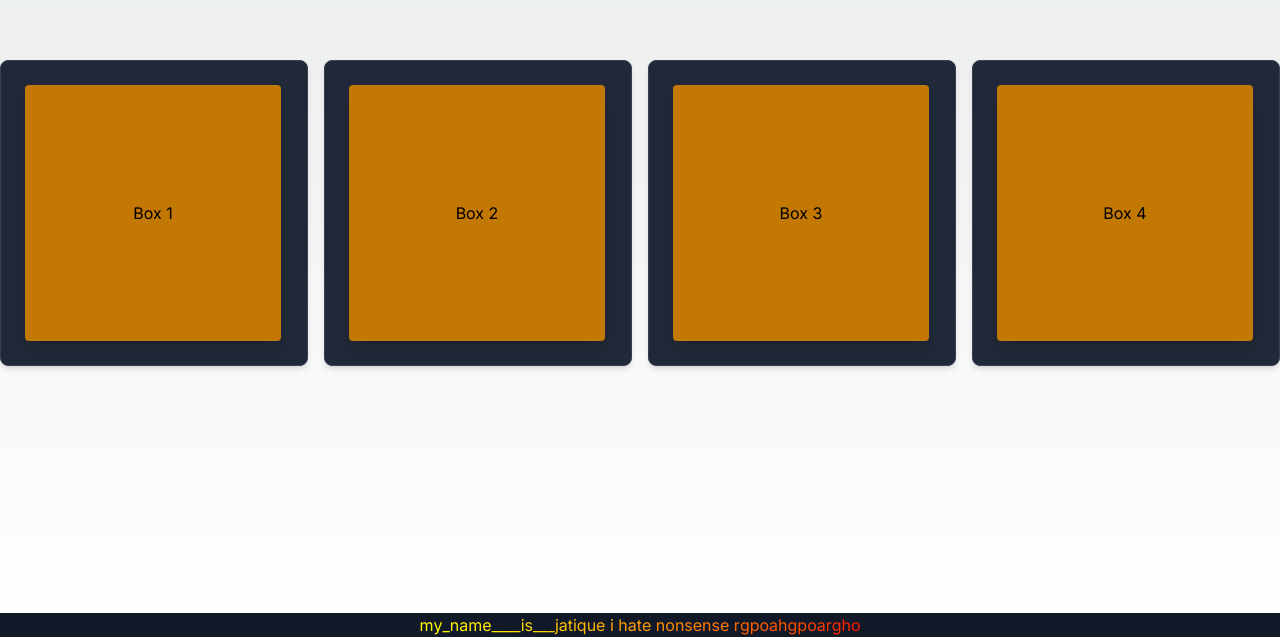
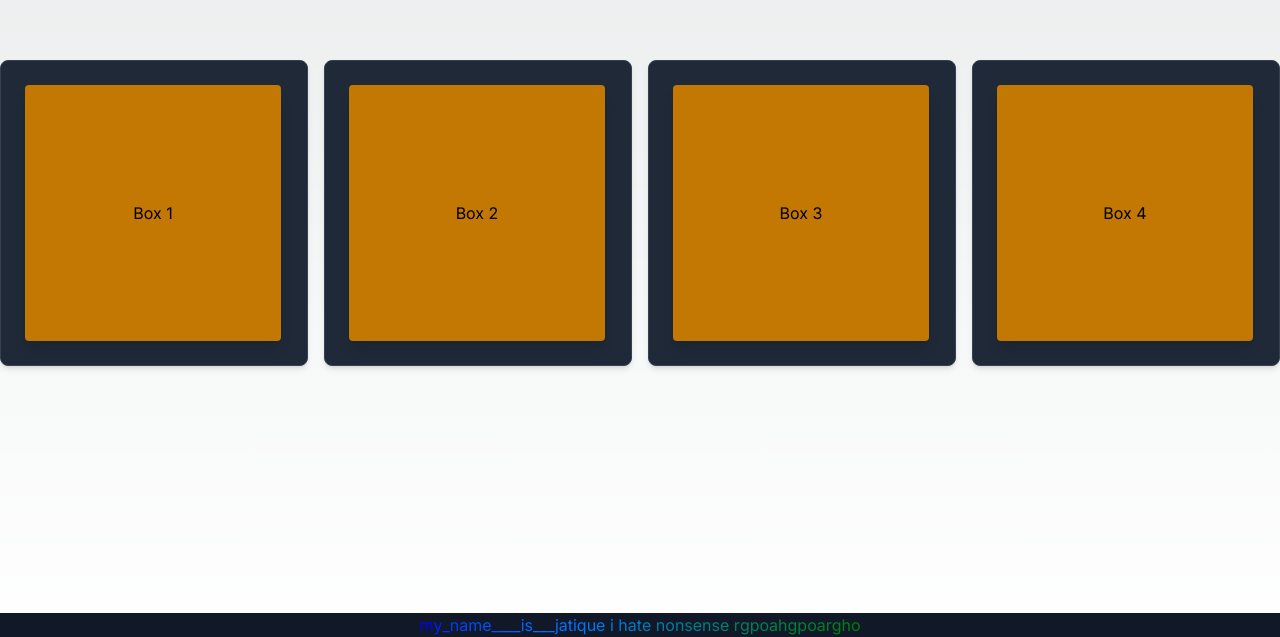
Before and after one commit to Ezejaemmanuel/capital_fx, a Next.js app: page / in a window 1280 px wide. Shown: the part 837-1474 px from the top of the page. Built offline with nearby package versions, Linux system fonts and the light colour scheme.

Commit message:
coorrected animatedText

```diff
--- a/app/page.tsx
+++ b/app/page.tsx
@@ -43,7 +43,7 @@ const MyComponent: React.FC = () => {
 
           ))}
         </div>
-        <AnimatedText inputText={'my_name____is___jatique i hate nonsense rgpoahgpoargho'} randomizeColor={true} />
+        <AnimatedText inputText={'my_name____is___jatique i hate nonsense rgpoahgpoargho'} randomizeColor={true} colorStart={'blue'} colorEnd={'green'} />
       </PageWrapper>
     </>
   );
--- a/components/Header.tsx
+++ b/components/Header.tsx
@@ -1,8 +1,6 @@
 import Image from 'next/image';
 import Link from 'next/link';
-import LottieAnimation from './LottieAnimation';
-
-const Header: React.FC = () => {
+const Header = () => {
     return (
         <section className="bg-white dark:bg-gray-900">
             <div className="grid max-w-screen-xl px-4 py-8 mx-auto lg:gap-8 xl:gap-0 lg:py-16 lg:grid-cols-12">
@@ -18,7 +16,7 @@ const Header: React.FC = () => {
                     </Link>
                 </div>
                 <div className="hidden lg:mt-0 lg:col-span-5 lg:flex">
-
+                    <Image src="https://flowbite.s3.amazonaws.com/blocks/marketing-ui/hero/phone-mockup.png" alt="mockup" width={500} height={500} />
                 </div>
             </div>
         </section>
```
